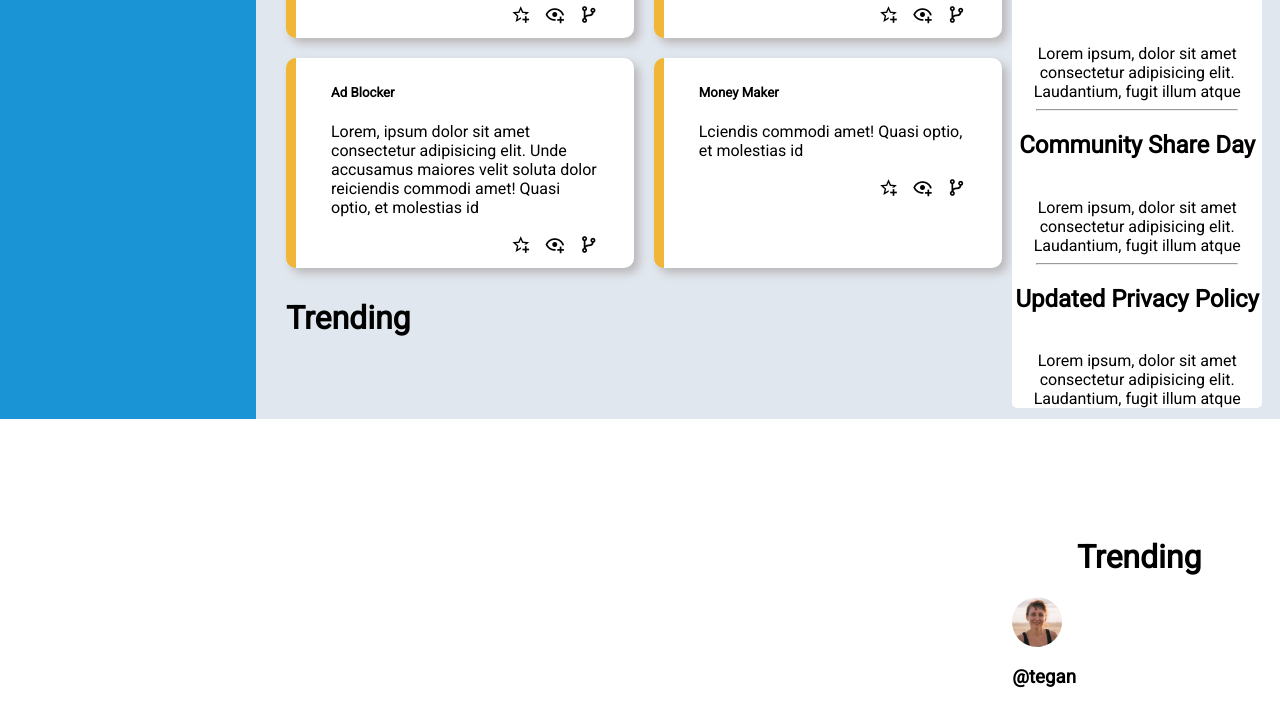
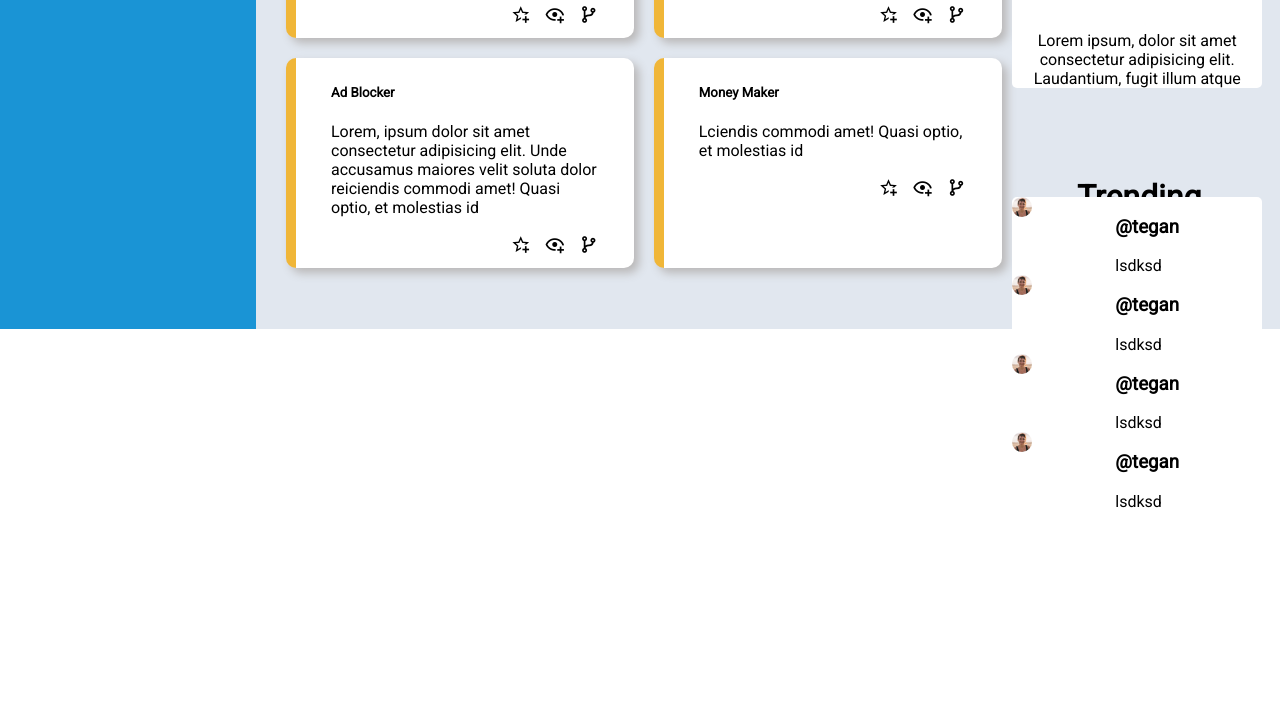
Before and after one commit to alexissengangabo07/dashboard-project, a plain HTML site: page index.html in a window 1280 px wide. Shown: the part 603-1305 px from the top of the page. After the commit the page ends 1114 px from the top, so only its background shows below. Drawn offline with Linux system fonts and the light colour scheme.

Commit message:
suite-trend

```diff
--- a/index.html
+++ b/index.html
@@ -59,8 +59,7 @@
                         <a href="#" class="btn-blue">Upload</a>
                         <a href="#" class="btn-blue">Share</a>
                     </div>
-                </div><h1 id="textanoun">Announcements</h1>
-                <div class="wrapperanoucements">
+
 
 
             </nav>
@@ -160,11 +159,11 @@
                             </div>
                         </div>
                     </div>
-                    <div class="annonces">
-                    </div><h1 id="textanoun">Announcements</h1>
+                    <div id="blockanotr">
+                        <h1 id="textanoun">Announcements</h1>
                                 <div class="wrapperanoucements">
 
-                        <div ><h2>Site maintenance</h2><br>Lorem ipsum, dolor sit amet consectetur adipisicing elit. Laudantium, fugit illum atque
+                                    <div><h2>Site maintenance</h2><br>Lorem ipsum, dolor sit amet consectetur adipisicing elit. Laudantium, fugit illum atque
                                         <hr>
                                     </div>
                                     <div ><h2>Community Share Day</h2><br>
@@ -173,19 +172,23 @@
                                 </div>
                                 <div ><h2>Updated Privacy Policy</h2><br>
                                     Lorem ipsum, dolor sit amet consectetur adipisicing elit. Laudantium, fugit illum atque
-
-                    </div></div>
-                    <h1>Trending</h1>
-                <div id="titretrend"><h1 >Trending</h1></div>
+                                </div>
+                                </div>
+                                <h1 id="titretrend">Trending</h1>
+                                <div ><h1 >Trending</h1></div>
                                 <div class="wrappertrending">
 
-                    <div class="lignetr"><img src="images/image-jennie.jpg" class="imgmin"><h3>@tegan</h3><br>lsdksd</div>
-                    <div class="lignetr"><img src="images/image-jennie.jpg" class="imgmin"><h3>@tegan</h3><br>lsdksd</div>
-                    <div class="lignetr"><img src="images/image-jennie.jpg" class="imgmin"><h3>@tegan</h3><br>lsdksd</div>
-                    <div class="lignetr"><img src="images/image-jennie.jpg" class="imgmin"><h3>@tegan</h3><br>lsdksd</div>
+                                <div id="lignetr1"><img src="images/image-jennie.jpg" class="imgmin"></div>
+                                    <div id="lignetr2"><h3>@tegan</h3>lsdksd</div>
+                                <div id="lignetr3" ><img src="images/image-jennie.jpg" class="imgmin"></div>
+                                <div id="lignetr4" ><h3>@tegan</h3>lsdksd</div>
+                                <div id="lignetr5"><img src="images/image-jennie.jpg" class="imgmin"></div>
+                                <div id="lignetr6"><h3>@tegan</h3>lsdksd</div>
+                                <div id="lignetr7"><img src="images/image-jennie.jpg" class="imgmin"></div>
+                                <div id="lignetr8"> <h3>@tegan</h3>lsdksd</div>
 
                                 </div>
-
+                            </div>
 
                     </div>
 
--- a/style.css
+++ b/style.css
@@ -169,15 +169,15 @@ body {
 
 .imgmin{
     border-radius: 50%;
-    width: 50px;
-    height: 50px;
+    width: 20px;
+    height: 20px;
 }
 
 .wrapperanoucements{
     background-color: white;
 
     position: absolute;
-    top: 70%; right: 1%; width: 20%;
+    top: 30%; right: 1%; width: 20%;
    /* top: 5%; right: 1%; width: 25%;*/
 
   max-width: 250px;
@@ -195,31 +195,71 @@ hr{
 #titretrend{
     text-align: center;
     position: absolute;
-    top: 140%; right: 1%; width: 20%;
+    top: 95%; right: 1%; width: 20%;
 }
 #textanoun{
     text-align: center;
     position: absolute;
-    top: 55%; right: 1%; width: 20%;
+    top: 20%; right: 1%; width: 20%;
 
 }
 .wrappertrending{
 
     background-color: white;
-
+    display: grid;
+     grid-template-columns: 2;
     text-align: left;
     max-width: 250px;
     position: absolute;
-    top: 150%; right: 1%; width: 20%;
+    top: 100%; right: 1%; width: 20%;
     border-radius: 5px;
     margin-left: 5px;
     margin-right: 5px;
+    /* display: flex;
+    flex-direction: column; */
+}
+/* .wrappertrending:only-child(1){
+    display: flex;
+    grid-template-columns: 2;
+    grid-template-rows: 1 ;
+    flex-direction: column;
+} */
+ #lignetr1{
+    /* display: flex;  */
+    grid-column: 1;
+    grid-row: 1 ;
+    /* flex-direction: row;  */
+}
+#lignetr2{
+    grid-column: 2;
+    grid-row: 1 ;
+}
+#lignetr3{
+    grid-column: 1;
+    grid-row: 2;
+}
+#lignetr4{
+    grid-column: 2;
+    grid-row: 2;
+}
+#lignetr5{
+    grid-column: 1;
+    grid-row: 3;
+}
+#lignetr6{
+    grid-column: 2;
+    grid-row: 3;
+}
+#lignetr7{
+    grid-column: 1;
+    grid-row: 4;
+}
+#lignetr8{
+    grid-column: 2;
+    grid-row: 4;
+}
+
+#blockanotr{
     display: flex;
     flex-direction: column;
 }
-
-.lignetr{
-    display: grid;
-    grid-template-columns: 2;
-    grid-template-rows: 1 ;
-}
```
Lines whose indentation alone changed are shown as unchanged.
